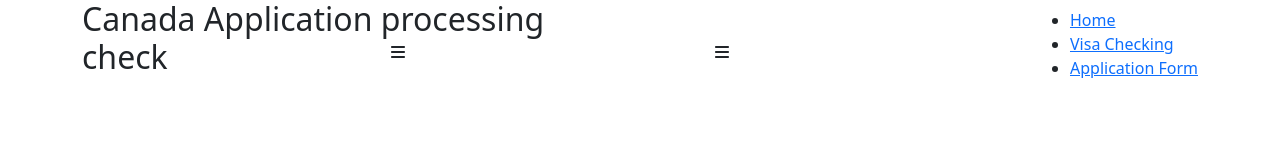
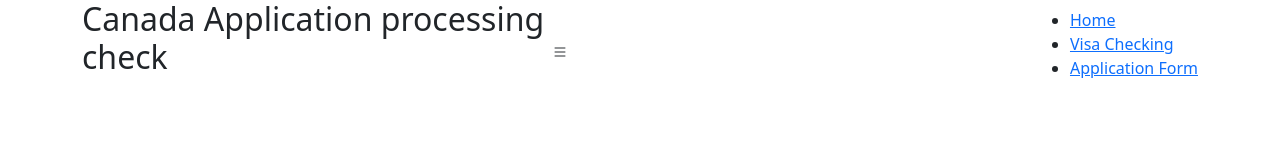
Before and after one commit to Abul2070/canada_application_checker, a plain HTML site: page index.html in a window 1280 px wide. Shown: the top 147 px of the page. Drawn offline with nearby package versions, Linux system fonts and the light colour scheme; files that its build step writes are made by us from their sources; files whose address does not match are found by name.

Commit message:
index.html

```diff
--- a/index.html
+++ b/index.html
@@ -51,8 +51,8 @@
         <img src="logo.png" alt="">
       </a>
 
-     <i class="fa-solid fa-bars"></i>
-      <i class="fa-solid fa-bars"></i>
+    <i class="mobile-nav-toggle mobile-nav-show bi bi-list"></i>
+      <i class="mobile-nav-toggle mobile-nav-hide d-none bi bi-x"></i>
       <nav id="navbar" class="navbar">
         <ul>
           <li><a href="index.html" class="active">Home</a></li>
```
